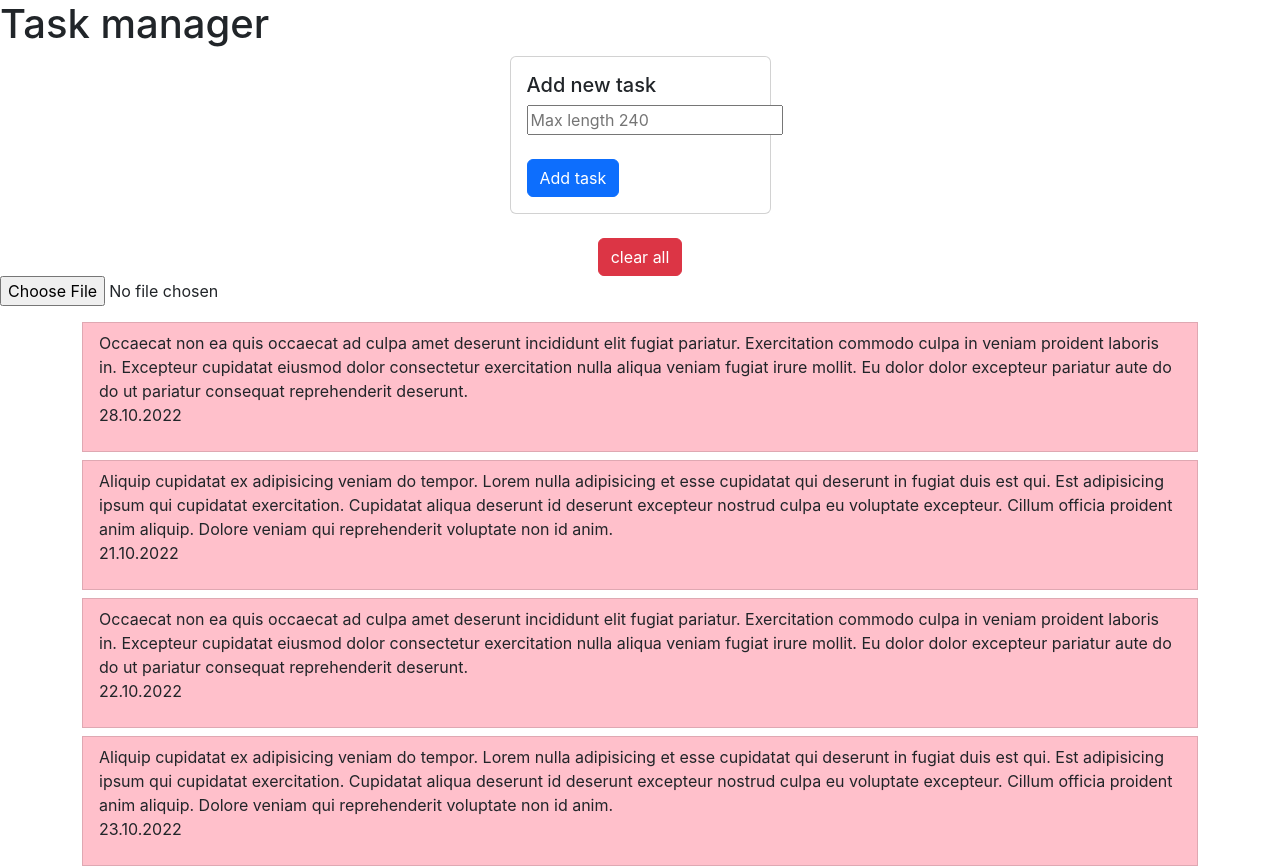
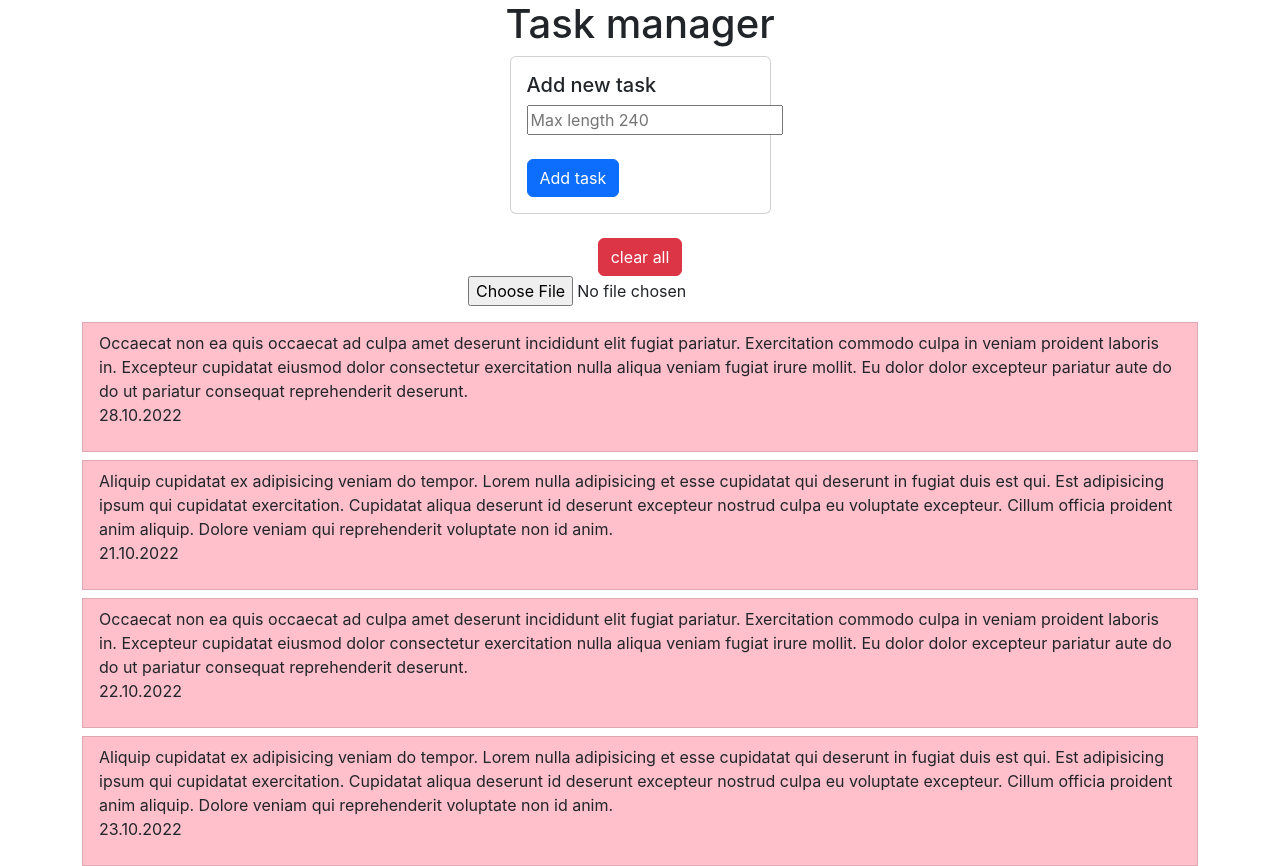
Before and after one commit to AndreyTimush/taskManager.github.io, a React (Create React App) app: page / in a window 1280 px wide. Built offline with nearby package versions, Linux system fonts and the light colour scheme.

Commit message:
fix markup and refactoring

```diff
--- a/src/App.js
+++ b/src/App.js
@@ -80,7 +80,9 @@ function App() {
   return (
     <div className="App">
       <header>
-        <h1>Task manager</h1>
+        <div className="container text-center">
+          <h1>Task manager</h1>
+        </div>
       </header>
       <div className="form-section mt-2">
         <div className="container">
@@ -113,16 +115,4 @@ function App() {
   );
 }
 
-function Home() {
-  return (
-    <div>
-      <button></button>
-    </div>
-  )
-}
-
-function Tasks() {
-
-}
-
 export default App;
--- a/src/Upload.js
+++ b/src/Upload.js
@@ -8,9 +8,9 @@ export default function Upload({ addTaskFromFile }) {
     };
   };
   return (
-    <>
+    <div className="container text-center">
       <input type="file" onChange={handleChange} />
       <br />
-    </>
+    </div>
   );
 }
```
